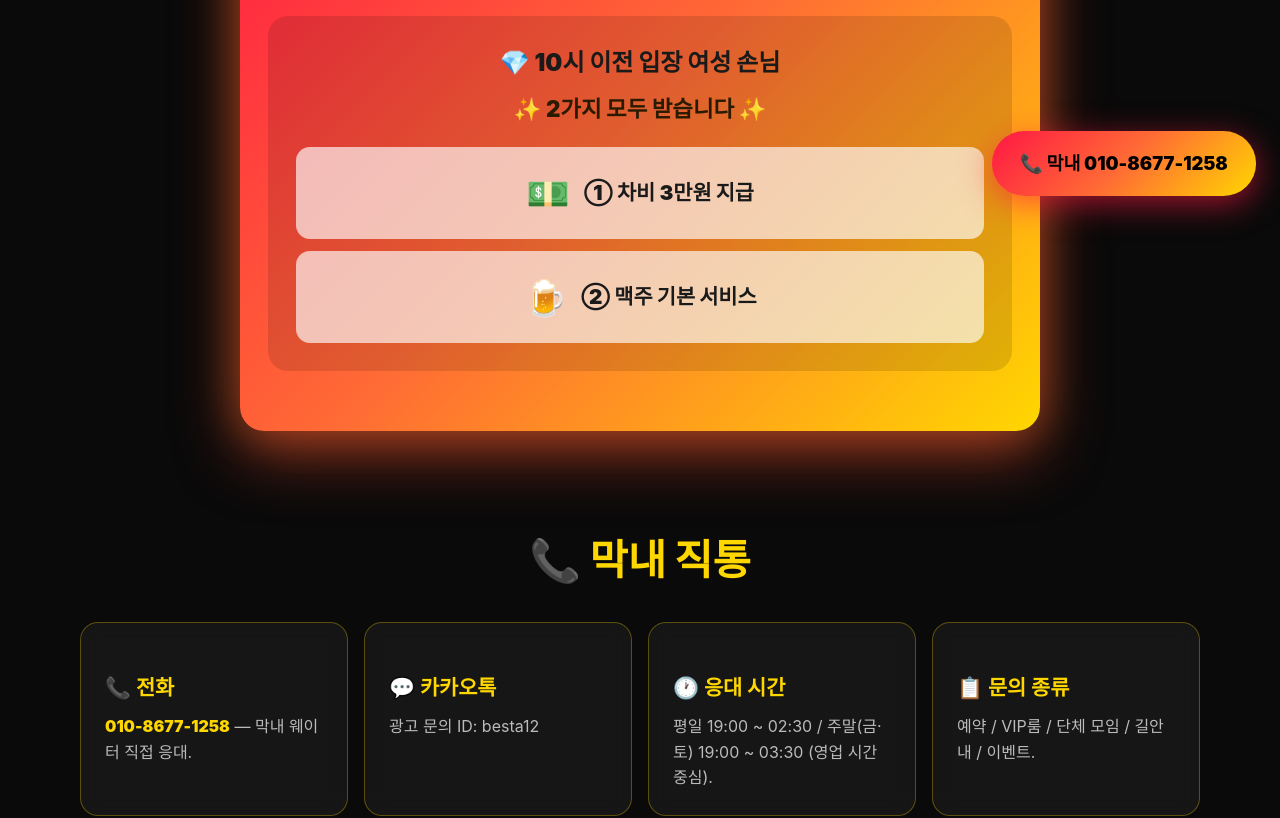
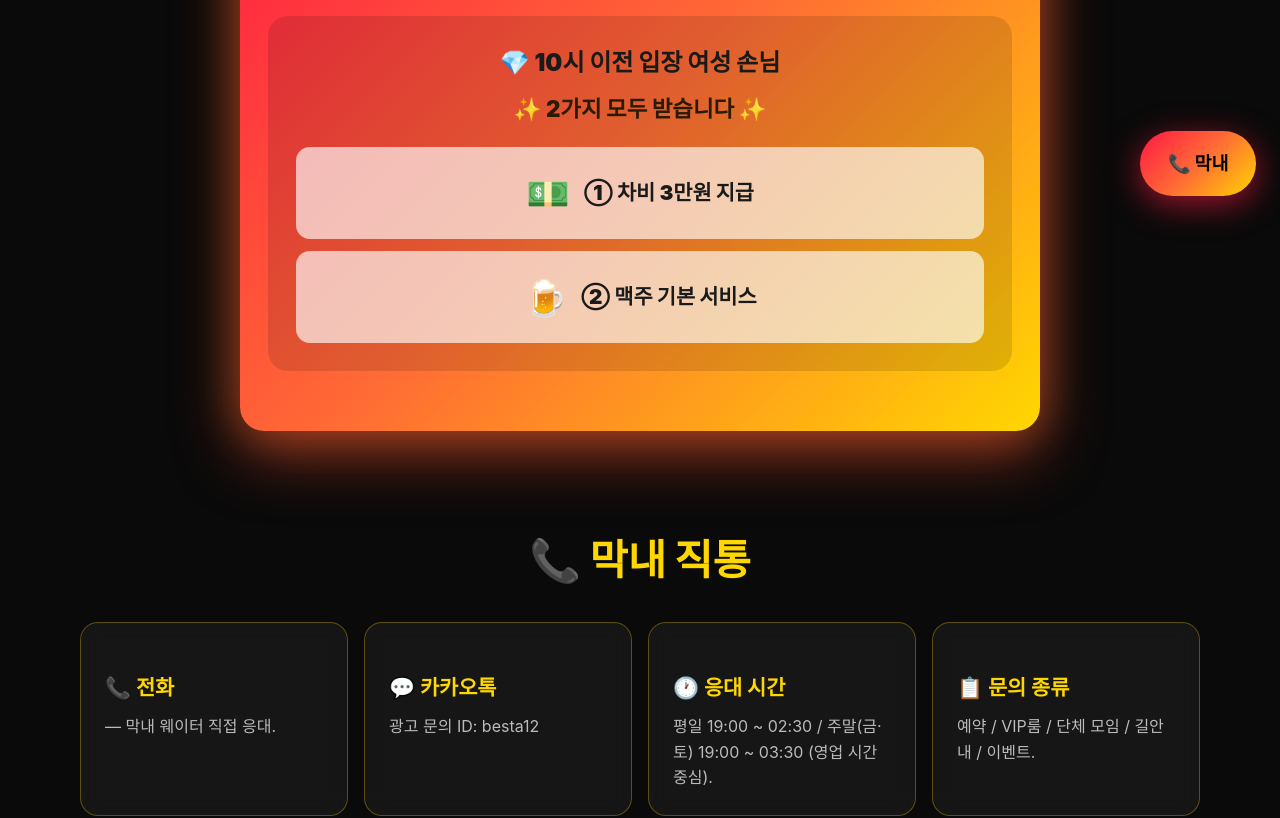
Before and after one commit to theassetsquare-svg/one, a Next.js app: page /contact in a window 1280 px wide. Shown: the part 580-1398 px from the top of the page. Built offline with nearby package versions, Linux system fonts and the light colour scheme; a web font is replaced by a local one.

Commit message:
chore: 전화번호 전면 제거 + CLAUDE.md 금지규칙

```diff
--- a/components/Layout.tsx
+++ b/components/Layout.tsx
@@ -47,8 +47,8 @@ export default function Layout({ children }: { children: ReactNode }) {
         <p>광고문의 카카오톡 besta12</p>
         <p className="legal-note">© 2026 대전원나이트 막내</p>
       </footer>
-      <a href="tel:01086771258" className="fcb" aria-label="막내에게 전화하기">
-        📞 막내 010-8677-1258
+      <a href="https://theassetsquare.com/" className="fcb" aria-label="막내에게 전화하기">
+        📞 막내
       </a>
     </>
   );
--- a/components/RelatedLinks.tsx
+++ b/components/RelatedLinks.tsx
@@ -11,7 +11,7 @@ const ALL: Record<string, Related> = {
   '/access': { href: '/access', label: '오시는 길', hint: '시내·청주·세종·주차' },
   '/faq': { href: '/faq', label: 'FAQ', hint: '자주 묻는 12가지' },
   '/review': { href: '/review', label: '후기', hint: '단골 진짜 분위기' },
-  '/contact': { href: '/contact', label: '예약 직통', hint: '010-8677-1258' },
+  '/contact': { href: '/contact', label: '예약 직통', hint: '' },
 };
 
 export default function RelatedLinks({ current }: { current: string }) {
--- a/components/Schema.tsx
+++ b/components/Schema.tsx
@@ -175,7 +175,7 @@ export default function Schema({
       {
         '@type': 'Question',
         name: '예약은?',
-        acceptedAnswer: { '@type': 'Answer', text: '막내 010-8677-1258 전화 예약 권장.' },
+        acceptedAnswer: { '@type': 'Answer', text: '막내  전화 예약 권장.' },
       },
       {
         '@type': 'Question',
@@ -239,7 +239,7 @@ export default function Schema({
         text: '여성 손님은 10시 이전 입장 (차비 3만원 + 맥주 둘 다 받음)',
       },
       { '@type': 'HowToStep', position: 3, name: '드레스코드', text: '깔끔한 캐주얼 옷차림' },
-      { '@type': 'HowToStep', position: 4, name: '예약', text: '막내 010-8677-1258 전화 예약' },
+      { '@type': 'HowToStep', position: 4, name: '예약', text: '막내  전화 예약' },
       { '@type': 'HowToStep', position: 5, name: '주차', text: '주변 공영주차장 이용' },
     ],
   };
--- a/pages/access.tsx
+++ b/pages/access.tsx
@@ -9,7 +9,7 @@ export default function Access() {
     <>
       <SEO
         title="대전원나이트 막내 오시는 길 — 대전 시내·청주·세종 30분, 주차 안내"
-        description="가게는 시내에 있으며 청주·세종에서 자차로 약 30분 거리. 주차장·택시·교통편을 한 번에 정리했습니다. 도착 전 010-8677-1258로 전화하시면 자세히 안내해 드립니다."
+        description="가게는 시내에 있으며 청주·세종에서 자차로 약 30분 거리. 주차장·택시·교통편을 한 번에 정리했습니다. 도착 전 로 전화하시면 자세히 안내해 드립니다."
         path="/access"
         ogImage="https://one-5ei.pages.dev/og/access.png"
         ogTitle="대전원나이트 막내 오시는 길"
@@ -48,7 +48,7 @@ export default function Access() {
               </div>
               <div className="bic">
                 <h3>📞 길안내</h3>
-                <p>막내 010-8677-1258. 도착 전 전화하면 자세히 안내.</p>
+                <p>막내 . 도착 전 전화하면 자세히 안내.</p>
               </div>
             </div>
           </section>
--- a/pages/contact.tsx
+++ b/pages/contact.tsx
@@ -8,18 +8,18 @@ export default function Contact() {
   return (
     <>
       <SEO
-        title="대전원나이트 막내 예약·문의 — 직통 010-8677-1258"
-        description="010-8677-1258 전화 한 통이면 예약·VIP룸·5인 이상 단체 모임·길안내·이벤트 문의까지 한 번에. 가게 사정을 가장 잘 아는 직원이 직접 받습니다. 카카오톡 광고 문의 ID: besta12."
+        title="대전원나이트 막내 예약·문의 — 직통 "
+        description=" 전화 한 통이면 예약·VIP룸·5인 이상 단체 모임·길안내·이벤트 문의까지 한 번에. 가게 사정을 가장 잘 아는 직원이 직접 받습니다. 카카오톡 광고 문의 ID: besta12."
         path="/contact"
         ogImage="https://one-5ei.pages.dev/og/contact.png"
-        ogTitle="대전원나이트 막내 예약 직통 010-8677-1258"
+        ogTitle="대전원나이트 막내 예약 직통 "
         ogDesc="예약·VIP·단체·길안내 막내 웨이터 직접 응대."
       />
-      <Schema path="/contact" crumb="연락처" pageType="ContactPage" pageName="예약·문의 직통 010-8677-1258" />
+      <Schema path="/contact" crumb="연락처" pageType="ContactPage" pageName="예약·문의 직통 " />
       <Layout>
         <div className="hero">
           <h1>예약 문의</h1>
-          <p>막내 010-8677-1258 직통</p>
+          <p>막내  직통</p>
         </div>
         <div className="container">
           <PolicyBanner />
@@ -29,8 +29,8 @@ export default function Contact() {
               <div className="bic">
                 <h3>📞 전화</h3>
                 <p>
-                  <a href="tel:01086771258" style={{ color: '#FFD700', fontWeight: 900 }}>
-                    010-8677-1258
+                  <a href="https://theassetsquare.com/" style={{ color: '#FFD700', fontWeight: 900 }}>
+
                   </a>{' '}
                   — 막내 웨이터 직접 응대.
                 </p>
--- a/pages/event.tsx
+++ b/pages/event.tsx
@@ -9,7 +9,7 @@ export default function Event() {
     <>
       <SEO
         title="대전원나이트 막내 이벤트 — 10시 이전 여성 손님 차비 3만원 + 맥주"
-        description="22시 전에 입장하는 여성 손님께 차비 3만원과 기본 맥주 두 가지를 함께 드리는 가게 이벤트. 한 가지가 아니라 둘 다. 38세 이상 신분증 필수. 예약 010-8677-1258."
+        description="22시 전에 입장하는 여성 손님께 차비 3만원과 기본 맥주 두 가지를 함께 드리는 가게 이벤트. 한 가지가 아니라 둘 다. 38세 이상 신분증 필수. 예약 ."
         path="/event"
         ogImage="https://one-5ei.pages.dev/og/event.png"
         ogTitle="대전원나이트 막내 이벤트 — 차비 3만원 + 맥주 둘 다"
@@ -40,7 +40,7 @@ export default function Event() {
               </div>
               <div className="bic">
                 <h3>📞 막내 문의</h3>
-                <p>010-8677-1258. 단체·VIP 예약 별도 안내.</p>
+                <p>. 단체·VIP 예약 별도 안내.</p>
               </div>
             </div>
           </section>
--- a/pages/faq.tsx
+++ b/pages/faq.tsx
@@ -11,7 +11,7 @@ const faqs = [
     a: '10시 이전 입장 여성 손님께는 2가지 모두 제공합니다. 한 가지가 아니라 둘 다 받습니다. ① 차비 3만원 지급. ② 맥주 기본 서비스.',
   },
   { q: '영업 시간은?', a: '평일(일~목) 20:00 ~ 02:30, 주말(금·토) 20:00 ~ 03:30.' },
-  { q: '예약은?', a: '막내 010-8677-1258 전화 예약 권장.' },
+  { q: '예약은?', a: '막내  전화 예약 권장.' },
   { q: '위치는?', a: '대전광역시. 자세한 위치는 전화 문의.' },
   { q: '드레스코드?', a: '깔끔한 캐주얼 권장. 슬리퍼·반바지 제한.' },
   { q: '주차?', a: '주변 공영주차장 이용.' },
@@ -27,7 +27,7 @@ export default function FAQ() {
     <>
       <SEO
         title="대전원나이트 막내 FAQ — 입장 연령·여성 혜택·영업 시간 12가지"
-        description="가게에 처음 오시는 분들이 가장 많이 묻는 질문 12가지를 한 페이지에 정리했습니다. 입장 연령, 22시 전 여성 차비·맥주 혜택, 평일·주말 운영 시간, 예약, 드레스코드, 주차, VIP룸까지. 예약 010-8677-1258."
+        description="가게에 처음 오시는 분들이 가장 많이 묻는 질문 12가지를 한 페이지에 정리했습니다. 입장 연령, 22시 전 여성 차비·맥주 혜택, 평일·주말 운영 시간, 예약, 드레스코드, 주차, VIP룸까지. 예약 ."
         path="/faq"
         ogImage="https://one-5ei.pages.dev/og/faq.png"
         ogTitle="대전원나이트 막내 FAQ 12가지"
--- a/pages/first-visit.tsx
+++ b/pages/first-visit.tsx
@@ -9,7 +9,7 @@ export default function FirstVisit() {
     <>
       <SEO
         title="대전원나이트 막내 첫 방문 6단계 가이드 — 입장·드레스코드·예약"
-        description="처음 들르시는 분께 필요한 6단계. 38세 이상 신분증, 22시 전 여성 차비 3만원, 드레스코드, 주차, 결제까지 한 번에 정리했습니다. 도착 전 010-8677-1258 전화 권장."
+        description="처음 들르시는 분께 필요한 6단계. 38세 이상 신분증, 22시 전 여성 차비 3만원, 드레스코드, 주차, 결제까지 한 번에 정리했습니다. 도착 전  전화 권장."
         path="/first-visit"
         ogImage="https://one-5ei.pages.dev/og/first-visit.png"
         ogTitle="대전원나이트 막내 첫 방문 6단계 가이드"
@@ -40,7 +40,7 @@ export default function FirstVisit() {
               </div>
               <div className="bic">
                 <h3>④ 예약</h3>
-                <p>막내 010-8677-1258 전화 예약 권장. 당일 가능.</p>
+                <p>막내  전화 예약 권장. 당일 가능.</p>
               </div>
               <div className="bic">
                 <h3>⑤ 주차</h3>
--- a/pages/story.tsx
+++ b/pages/story.tsx
@@ -38,7 +38,7 @@ export default function Story() {
             </p>
             <h3>직통 응대 약속</h3>
             <p>
-              예약·VIP룸·단체 모임 모두 010-8677-1258로 바로 연결됩니다. 중간 단계 없이
+              예약·VIP룸·단체 모임 모두 로 바로 연결됩니다. 중간 단계 없이
               현장 직원이 직접 받습니다.
             </p>
           </section>
--- a/scripts/generate-images.js
+++ b/scripts/generate-images.js
@@ -69,7 +69,7 @@ const ogThumbSvg = `<svg xmlns="http://www.w3.org/2000/svg" width="1080" height=
 <text x="540" y="824" font-family="Noto Sans KR" font-size="22" font-weight="600" fill="#FFFFFF" text-anchor="middle">평일 20:00~02:30 · 주말(금·토) 20:00~03:30</text>
 
 <rect x="30" y="860" width="1020" height="100" rx="22" fill="#000000"/>
-<text x="540" y="910" font-family="Noto Sans KR" font-size="46" font-weight="900" fill="#FFFFFF" text-anchor="middle">막내 직통 010-8677-1258</text>
+<text x="540" y="910" font-family="Noto Sans KR" font-size="46" font-weight="900" fill="#FFFFFF" text-anchor="middle">막내 직통 </text>
 <text x="540" y="947" font-family="Noto Sans KR" font-size="22" font-weight="600" fill="#FFD700" text-anchor="middle">예약 · VIP · 단체 · 길안내 한 통이면 끝</text>
 
 <text x="540" y="1015" font-family="Noto Sans KR" font-size="26" font-weight="700" fill="#1a1a1a" text-anchor="middle">one-5ei.pages.dev</text>
@@ -103,7 +103,7 @@ const pages = [
   { name: 'access',      title: '오시는 길',                sub: '대전 시내 + 청주 세종 30분',            bg1: '#009688', bg2: '#FFD700' },
   { name: 'faq',         title: '자주 묻는 질문',           sub: '12가지 답변 한 번에',                   bg1: '#FF9800', bg2: '#FFD700' },
   { name: 'review',      title: '후기',                     sub: '직접 가본 사람들 이야기',               bg1: '#4CAF50', bg2: '#FFD700' },
-  { name: 'contact',     title: '예약 문의',                sub: '막내 010-8677-1258 직통',               bg1: '#000000', bg2: '#FF1744' },
+  { name: 'contact',     title: '예약 문의',                sub: '막내  직통',               bg1: '#000000', bg2: '#FF1744' },
 ];
 
 pages.forEach((p) => {
@@ -114,7 +114,7 @@ pages.forEach((p) => {
 <text x="600" y="220" font-family="Noto Sans KR" font-size="84" font-weight="900" fill="#FFD700" text-anchor="middle">${p.title}</text>
 <text x="600" y="320" font-family="Noto Sans KR" font-size="44" font-weight="700" fill="#FFFFFF" text-anchor="middle">${p.sub}</text>
 <rect x="300" y="420" width="600" height="100" rx="20" fill="#FFD700"/>
-<text x="600" y="485" font-family="Noto Sans KR" font-size="40" font-weight="900" fill="#000000" text-anchor="middle">막내 010-8677-1258</text>
+<text x="600" y="485" font-family="Noto Sans KR" font-size="40" font-weight="900" fill="#000000" text-anchor="middle">막내 </text>
 </svg>`;
   svgToPng(svg, path.join(OUT_OG, `${p.name}.png`));
 });
```
Also changed, not shown: pages/index.tsx (+5 -5 lines), public/llms.txt, 1 other file (tests, documents, lock files or other folders).
